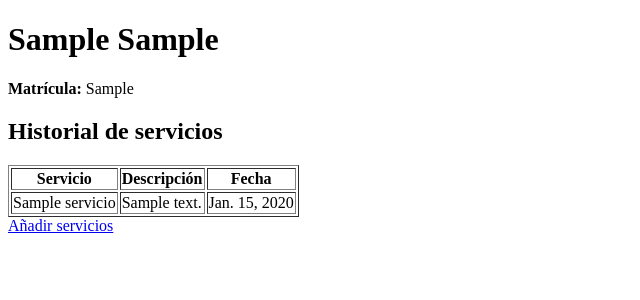
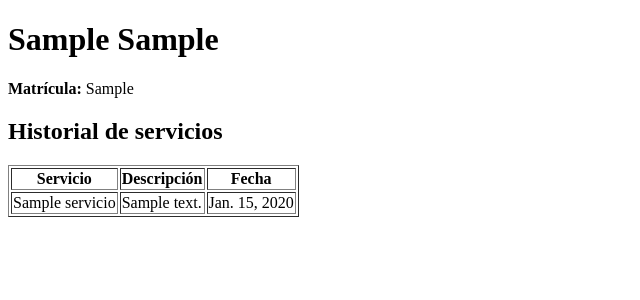
Before and after one commit to NoeliaMontes/arquitecturasoftware, a Django app: page /gestion/coches/1/servicios/ in a window 1280 px wide. Shown: the top 300 px of the page, without its empty margins (0-640 px from the left). Run offline with Django 5.2, Linux system fonts and the light colour scheme; tables that the repository leaves empty hold one stand-in row (values such as "Sample post").

Commit message:
Clarificación de administrador
Está realizado desde el punto de vista del administrador que controla los servicios no desde usuario

```diff
--- a/practica3/templates/app_gestion_coches/detalle_cliente.html
+++ b/practica3/templates/app_gestion_coches/detalle_cliente.html
@@ -14,6 +14,6 @@
     {% else %}
         <p>Este cliente no tiene coches registrados en el taller.</p>
     {% endif %}
-     <a href="{% url 'nuevo_coche' %}">Añadir nuevo coche</a>
+
 
 </html>
--- a/practica3/templates/app_gestion_coches/lista_clientes.html
+++ b/practica3/templates/app_gestion_coches/lista_clientes.html
@@ -26,5 +26,10 @@
     <a href="{% url 'nuevo_cliente' %}">Añadir nuevo cliente</a>
     <br>
     <a href="{% url 'nuevo_servicio' %}">Añadir servicios</a>
+    <br>
+    <a href="{% url 'nuevo_coche' %}">Añadir nuevo coche</a>
+    <br>
+    <a href="{% url 'servicio_coche' %}">Añadir servicios a coche</a>
+
 
 </html>
--- a/practica3/templates/app_gestion_coches/servicios_coche.html
+++ b/practica3/templates/app_gestion_coches/servicios_coche.html
@@ -28,6 +28,5 @@
         <p>Este coche no tiene ningún servicio registrado</p>
     {% endif %}
 
-    <a href="{% url 'servicio_coche' %}">Añadir servicios</a>
 
 </html>
```
